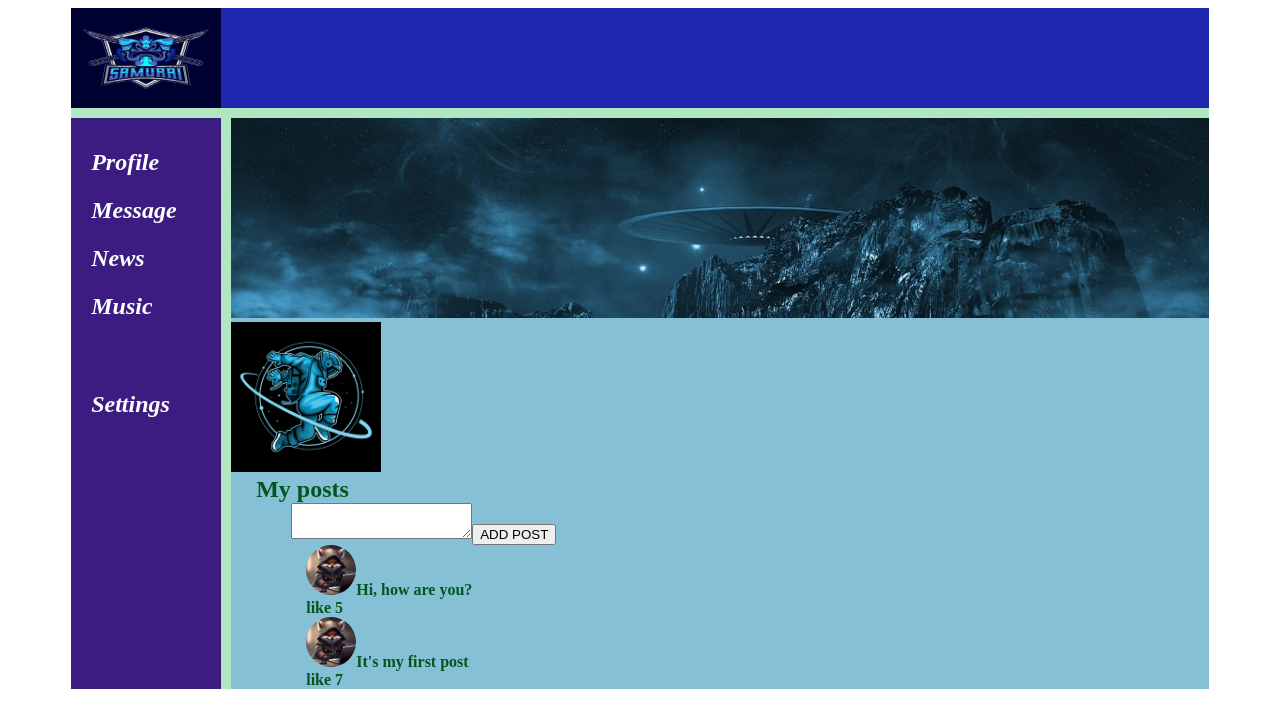
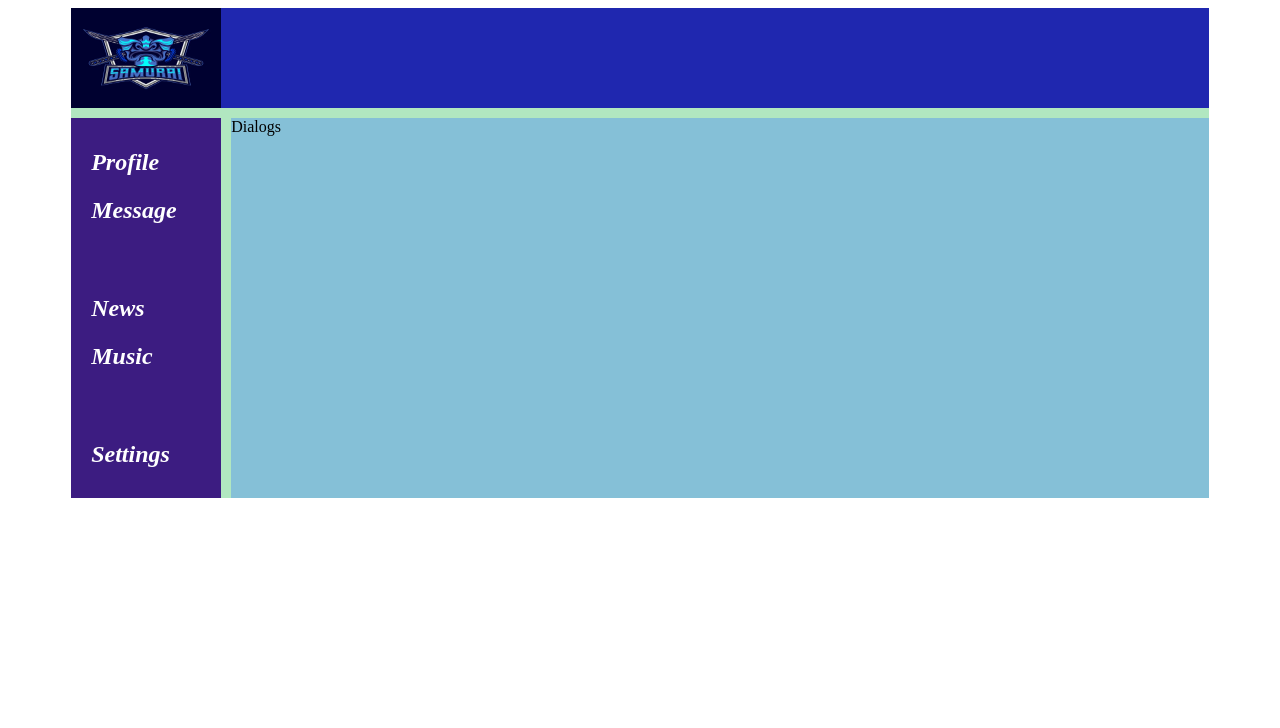
Before and after one commit to ViktorChizh/Social-network, a React (Create React App) app: page / in a window 1280 px wide. Shown: the top 728 px of the page. Built offline with nearby package versions, Linux system fonts and the light colour scheme.

Commit message:
lesson 1-4
Signed-off-by: ViktorChizh <victor.chizh@mail.ru>

```diff
--- a/src/App.css
+++ b/src/App.css
@@ -10,3 +10,8 @@
     'h h'
     'n m';
 }
+
+.mainContent {
+    grid-area: m;
+    background-color: #85c0d7;
+}
--- a/src/App.tsx
+++ b/src/App.tsx
@@ -3,13 +3,17 @@ import './App.css'
 import {Header} from './components/header/Header';
 import {NAVBar} from './components/navbar/NavBar';
 import {Profile} from './components/profile/Profile';
+import {Dialogs} from './components/dialogs/Dialogs';
 
 function App() {
     return (
         <div className="app-wrapper">
-            <Header/>
-            <NAVBar/>
-            <Profile/>
+            <Header />
+            <NAVBar />
+            <div className='mainContent'>
+                {/*<Profile />*/}
+                <Dialogs />
+            </div>
         </div>
     )
 }
--- /dev/null
+++ b/src/components/dialogs/Dialogs.tsx
@@ -0,0 +1,11 @@
+import React from 'react'
+import s from './Dialogs.module.css'
+
+export const Dialogs = () => {
+
+    return (
+        <>
+            Dialogs
+        </>
+    )
+}
--- a/src/components/navbar/NavBar.module.css
+++ b/src/components/navbar/NavBar.module.css
@@ -14,6 +14,7 @@
     text-decoration: none;
 }
 
+.navBar a:nth-of-type(3),
 .navBar a:last-of-type {
     margin-top: 50px;
 }
--- a/src/components/profile/Profile.module.css
+++ b/src/components/profile/Profile.module.css
@@ -1,6 +1,6 @@
 .mainImg {
     width: 100%;
-    height: 200px;
+    height: 300px;
     object-fit: cover;
 }
 
@@ -9,8 +9,3 @@
     height: 150px;
     object-fit: cover;
 }
-
-.mainContent {
-    grid-area: m;
-    background-color: #85c0d7;
-}
--- a/src/components/profile/Profile.tsx
+++ b/src/components/profile/Profile.tsx
@@ -6,14 +6,14 @@ import astronaft from '../../assets/avatar.webp'
 
 export const Profile = () => {
     return (
-        <div className={s.mainContent}>
+        <>
             <div>
                 <img className={s.mainImg} src={cosmos} alt="cosmos"/>
             </div>
             <div>
-                <img className={s.avatarImg} src={astronaft} alt='avatar'/>
+                <img className={s.avatarImg} src={astronaft} alt="avatar"/> <span>user's description</span>
             </div>
             <MyPosts/>
-        </div>
+        </>
     )
 }
--- a/src/components/profile/myPosts/MyPosts.module.css
+++ b/src/components/profile/myPosts/MyPosts.module.css
@@ -1,11 +1,18 @@
 .myPosts {
-    margin-left: 25px;
+    margin: 10px 25px;
     font-size: 24px;
     font-weight: bold;
     color: #02571e;
 }
 
 .newPost {
-    margin-left: 35px;
+    margin: 10px 35px;
     font-size: 18px;
+    display: flex;
+    align-items: stretch;
 }
+
+button {
+    margin-left: 10px;
+    font-weight: bold;
+}
--- a/src/components/profile/myPosts/MyPosts.tsx
+++ b/src/components/profile/myPosts/MyPosts.tsx
@@ -10,8 +10,8 @@ export const MyPosts = () => {
                 <textarea></textarea>
                 <button>ADD POST</button>
             </div>
-            <Post message='Hi, how are you?' count={5}/>
-            <Post message="It's my first post" count={7}/>
+            <Post message='Hi, how are you?' likesCount={5}/>
+            <Post message="It's my first post" likesCount={7}/>
         </div>
     )
 }
--- a/src/components/profile/myPosts/Post/Post.module.css
+++ b/src/components/profile/myPosts/Post/Post.module.css
@@ -1,5 +1,5 @@
 .post {
-    margin-left: 50px;
+    margin: 10px 50px;
     font-size: 16px;
 }
 
@@ -7,4 +7,5 @@
     width: 50px;
     height: 50px;
     border-radius: 50%;
+    margin-right: 10px;
 }
--- a/src/components/profile/myPosts/Post/Post.tsx
+++ b/src/components/profile/myPosts/Post/Post.tsx
@@ -4,7 +4,7 @@ import ava from '../../../../assets/postAvatar.jpg'
 
 type PostType = {
     message: string
-    count: number
+    likesCount: number
 }
 
 export const Post: FC<PostType> = (props) => {
@@ -13,7 +13,7 @@ export const Post: FC<PostType> = (props) => {
             <img src={ava} alt="avatarka"/>
             {props.message}
             <div>
-                <span> like {props.count}</span>
+                <span> like {props.likesCount}</span>
             </div>
         </div>
     )
```
Also changed, not shown: src/components/dialogs/Dialogs.module.css (added), 4 other files (tests, documents, lock files or other folders).
